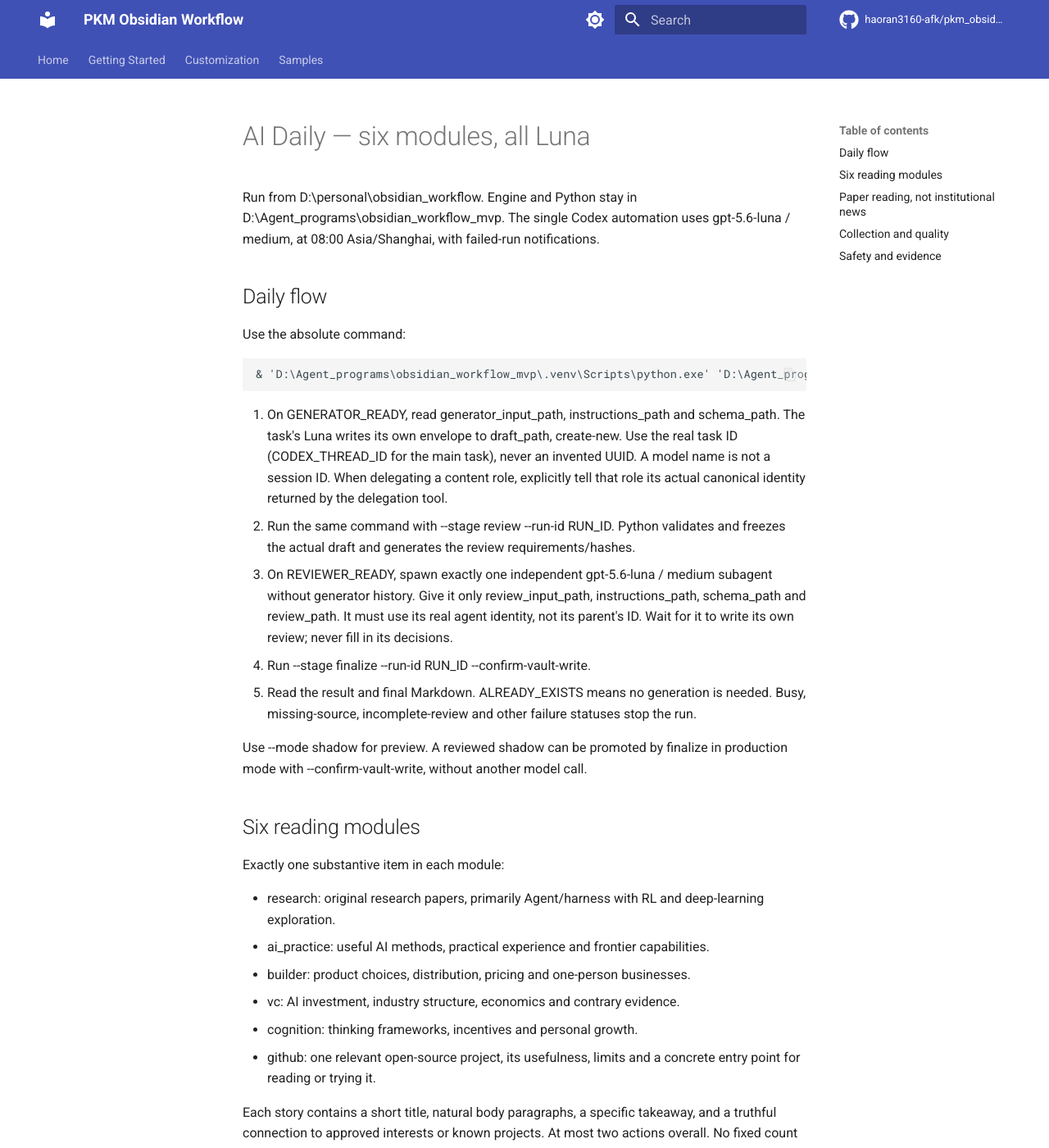
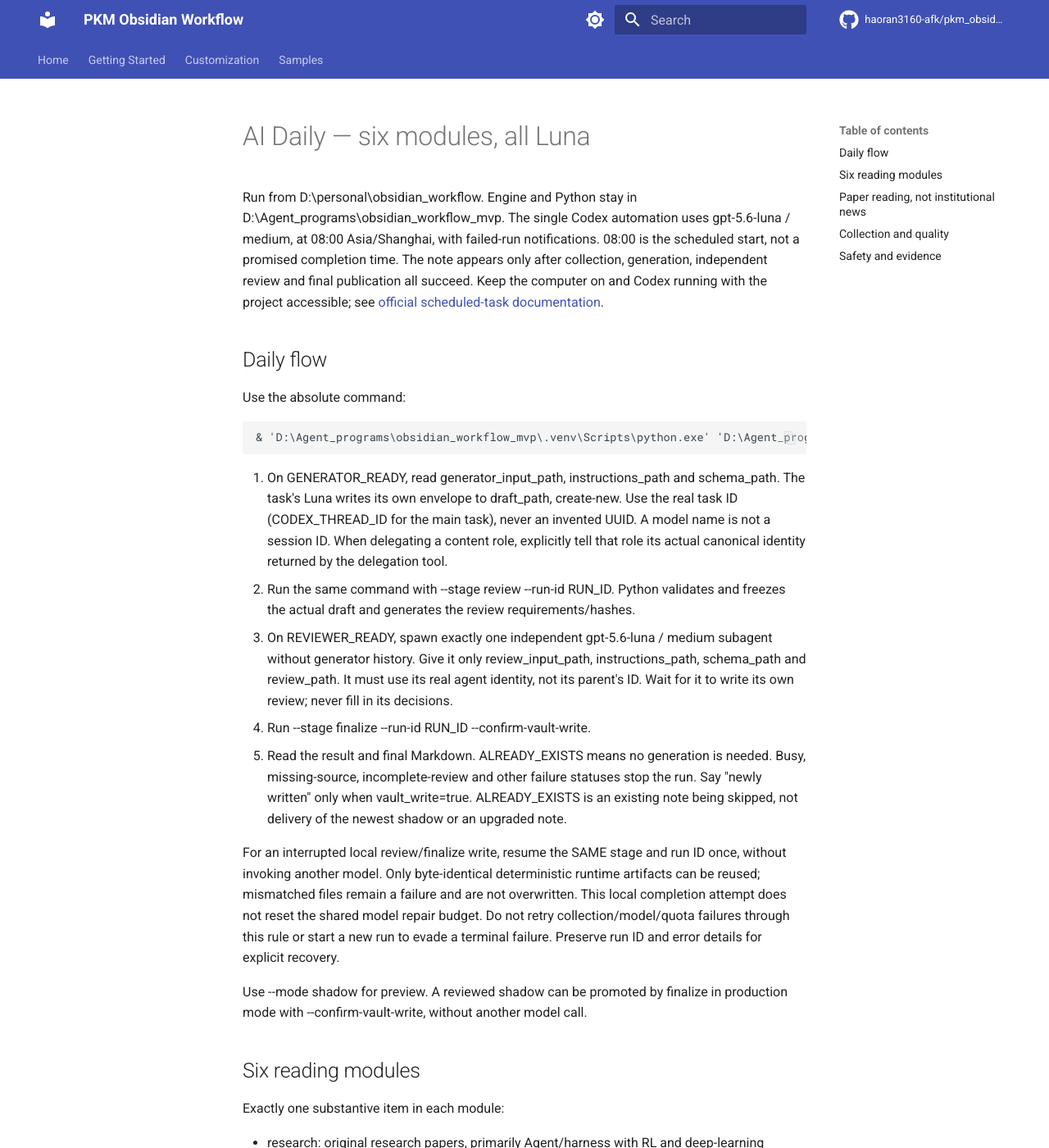
Before and after one commit to haoran3160-afk/pkm_obsidian_workflow, an MkDocs documentation site: the page built from docs/ai-daily-luna.md, in a window 1280 px wide and 1400 px high. Shown: the whole window at 82% size. Built offline with MkDocs 1.6.1 and Material for MkDocs 9.7.7, drawn with Linux system fonts in a browser that asks for light colours; comment, search, counter and statistics services are not loaded.

Commit message:
docs: freeze daily operation after adversarial final review

```diff
--- a/docs/ai-daily-luna.md
+++ b/docs/ai-daily-luna.md
@@ -3,6 +3,10 @@
 Run from D:\personal\obsidian_workflow. Engine and Python stay in
 D:\Agent_programs\obsidian_workflow_mvp. The single Codex automation uses
 gpt-5.6-luna / medium, at 08:00 Asia/Shanghai, with failed-run notifications.
+08:00 is the scheduled start, not a promised completion time. The note appears
+only after collection, generation, independent review and final publication all
+succeed. Keep the computer on and Codex running with the project accessible;
+see [official scheduled-task documentation](https://learn.chatgpt.com/docs/automations?surface=app).
 
 ## Daily flow
 
@@ -24,6 +28,15 @@
 4. Run --stage finalize --run-id RUN_ID --confirm-vault-write.
 5. Read the result and final Markdown. ALREADY_EXISTS means no generation is needed.
    Busy, missing-source, incomplete-review and other failure statuses stop the run.
+   Say "newly written" only when vault_write=true. ALREADY_EXISTS is an existing
+   note being skipped, not delivery of the newest shadow or an upgraded note.
+
+For an interrupted local review/finalize write, resume the SAME stage and run ID
+once, without invoking another model. Only byte-identical deterministic runtime
+artifacts can be reused; mismatched files remain a failure and are not overwritten.
+This local completion attempt does not reset the shared model repair budget.
+Do not retry collection/model/quota failures through this rule or start a new run
+to evade a terminal failure. Preserve run ID and error details for explicit recovery.
 
 Use --mode shadow for preview. A reviewed shadow can be promoted by finalize in
 production mode with --confirm-vault-write, without another model call.
```
Also changed, not shown: docs/operations-final-review.md (added, +75 -0 lines).
